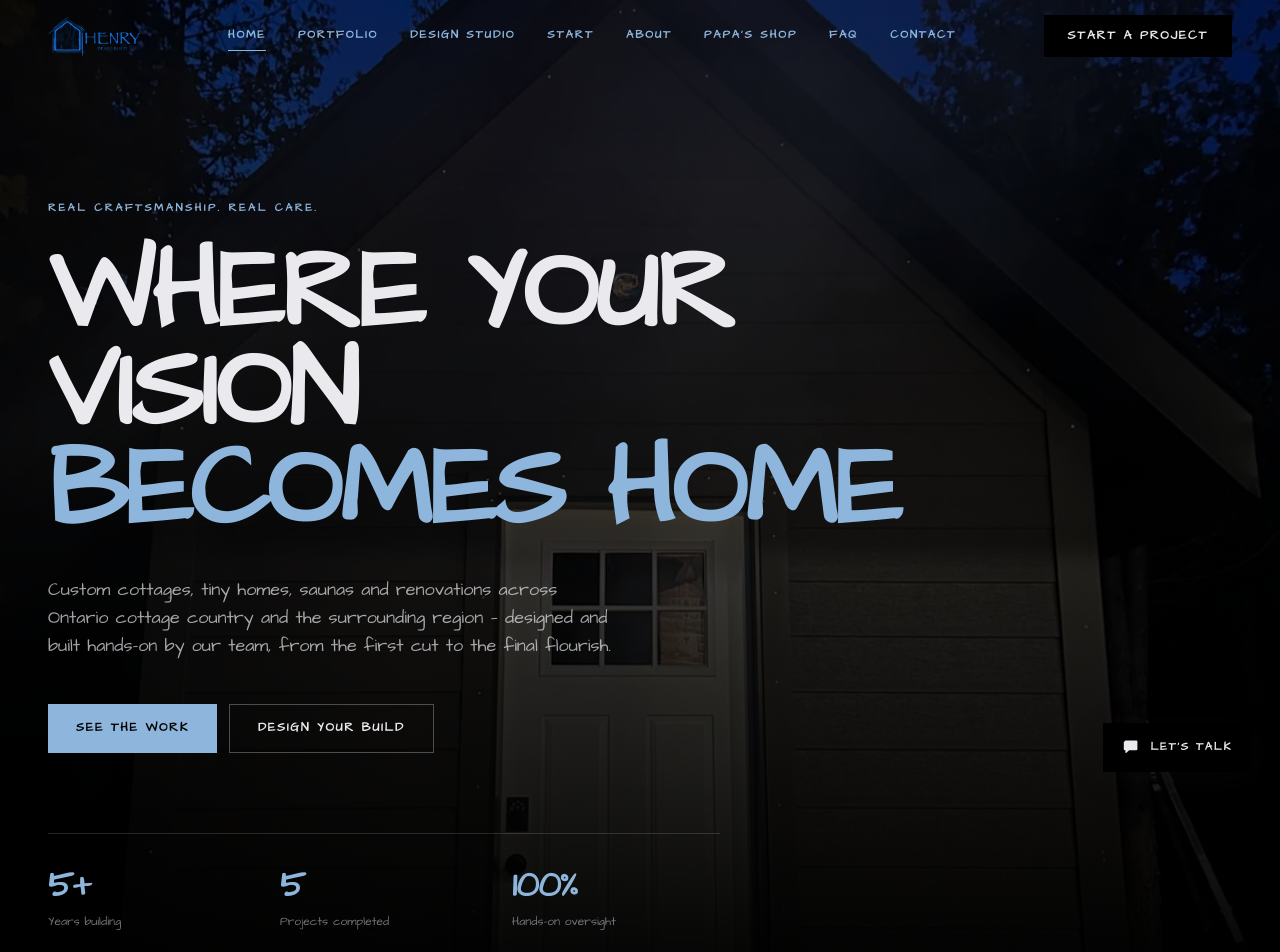
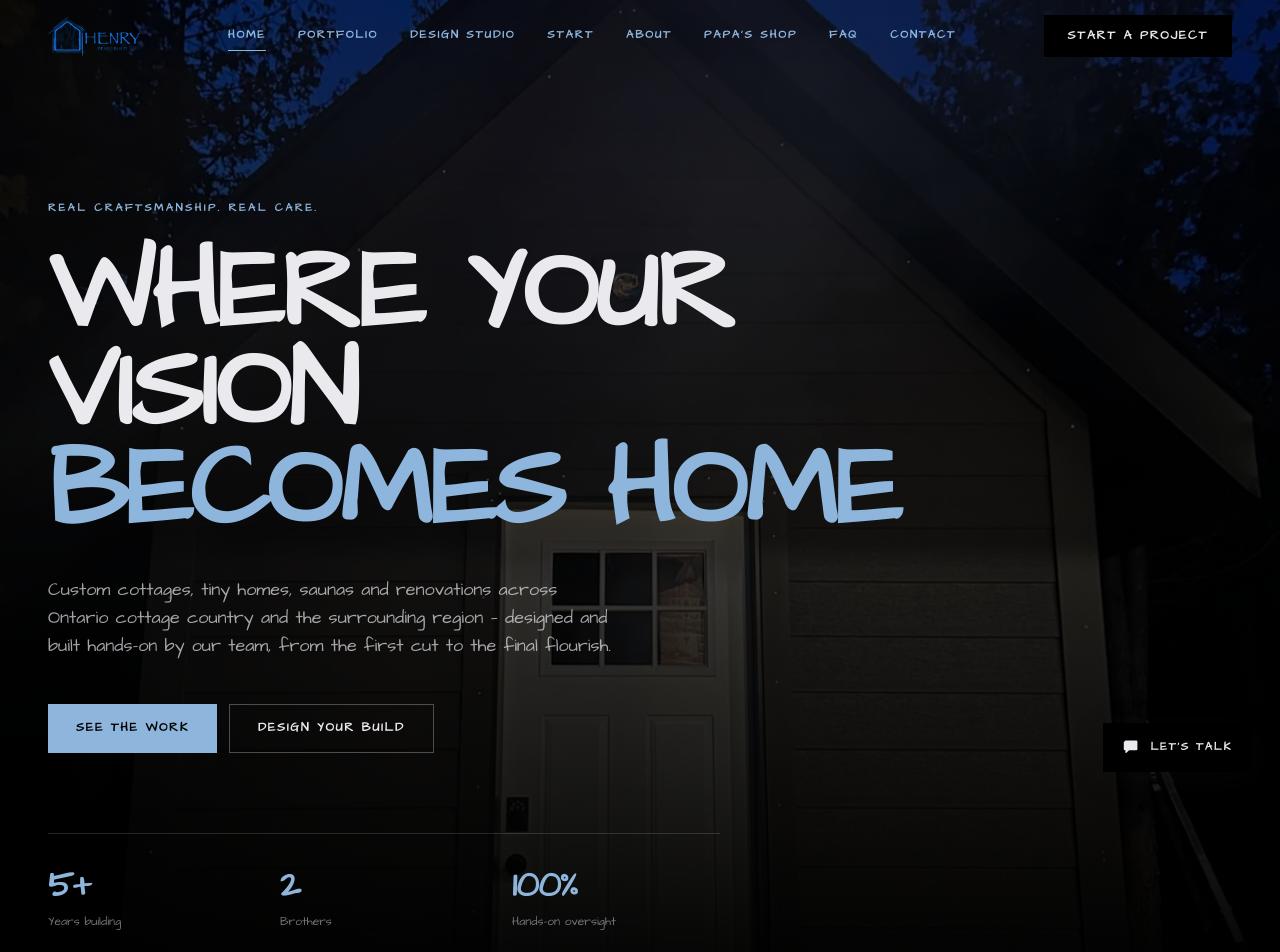
Before and after one commit to cmhenry23/henry-design-build, a Next.js app: page / in a window 1280 px wide. Shown: the top 952 px of the page. Built offline with nearby package versions, Linux system fonts and the light colour scheme.

Commit message:
fix: homepage stat tile — 2 brothers, not project count
Was showing projects.length ("5 · Projects completed"). Replaced
with the actual fact: 2 brothers run the company.

```diff
--- a/app/page.tsx
+++ b/app/page.tsx
@@ -57,7 +57,7 @@ export default function HomePage() {
           <dl className="mt-20 grid max-w-2xl grid-cols-3 gap-6 border-t border-bone/15 pt-8">
             {[
               { k: site.yearsExperience, v: 'Years building' },
-              { k: String(projects.length), v: 'Projects completed' },
+              { k: '2', v: 'Brothers' },
               { k: '100%', v: 'Hands-on oversight' },
             ].map((stat) => (
               <div key={stat.v}>
```
